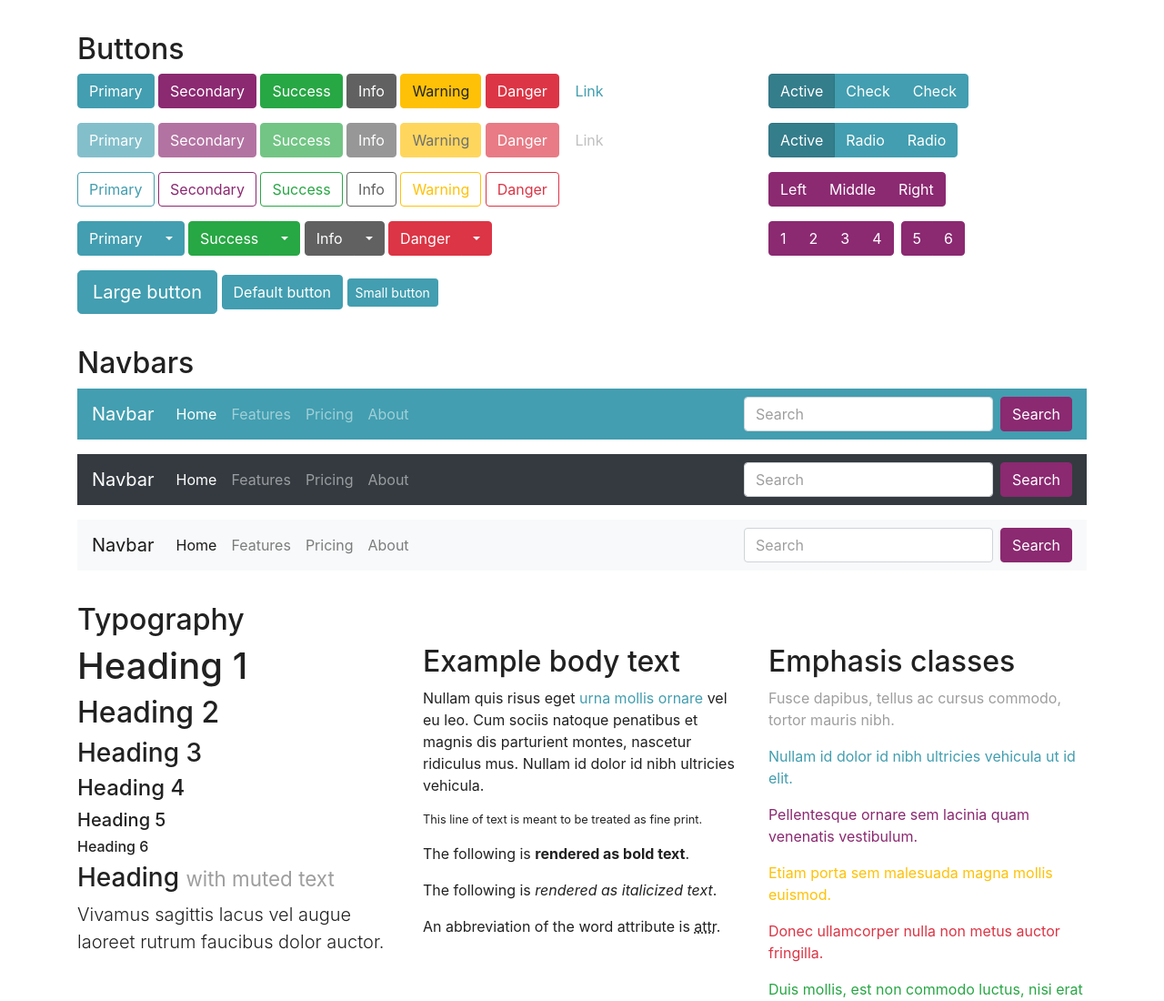
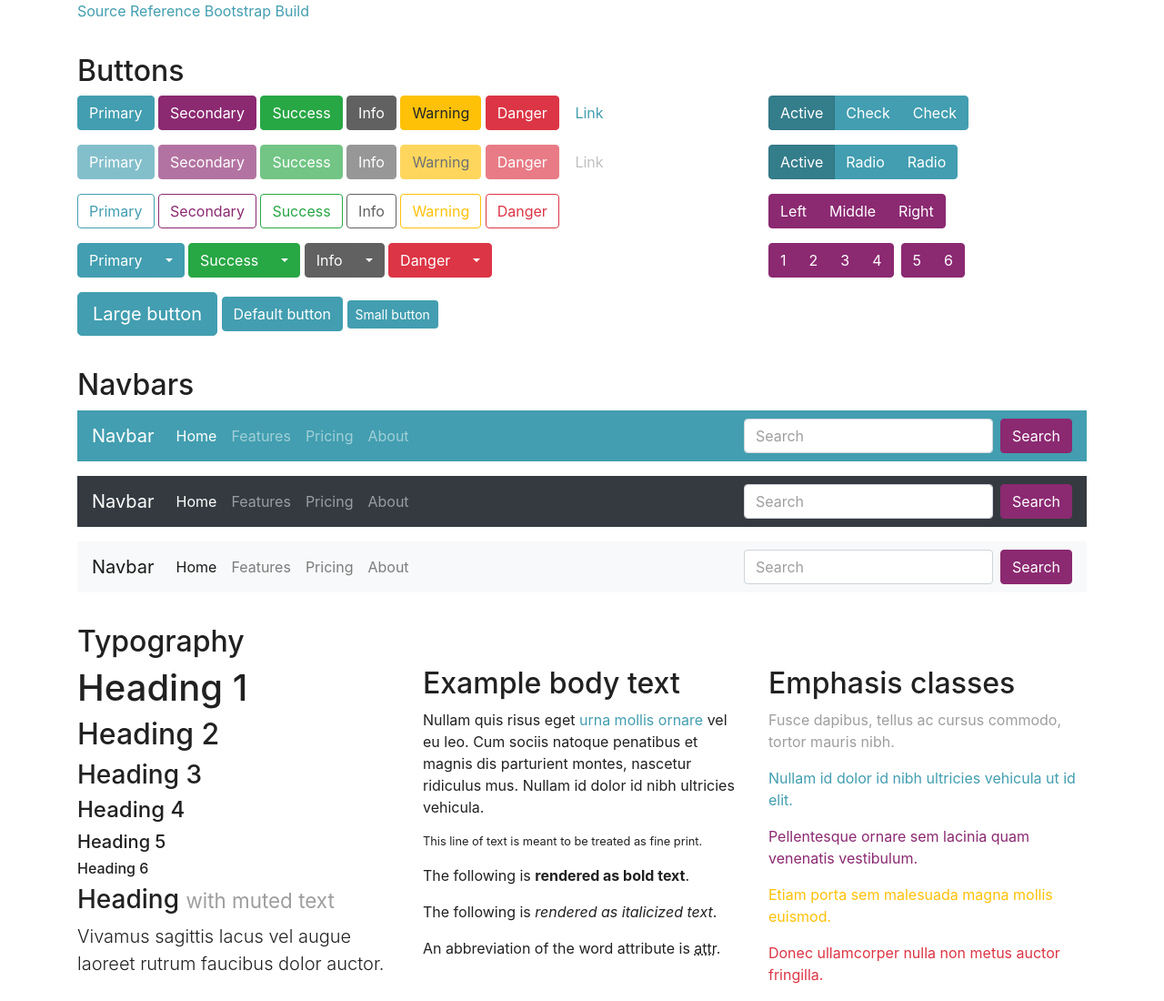
Before and after one commit to kiranbandi/curbie-styling, a website: page index.html in a window 1280 px wide. Shown: the top 1100 px of the page at 91% size. Drawn offline with nearby package versions, Linux system fonts and the light colour scheme.

Commit message:
added source refernce

```diff
--- a/index.html
+++ b/index.html
@@ -39,6 +39,7 @@
 <body>
 
     <div class="container">
+        <a class='mb-4' href="https://bootstrap.build/app">Source Reference Bootstrap Build</a>
         <!-- Buttons
         ================================================== -->
         <div class="bs-docs-section">
@@ -1409,6 +1410,7 @@
 
                         <button type="button" class="btn btn-secondary" data-toggle="tooltip" data-placement="right" title="Tooltip on right">Right</button>
                     </div>
+
                 </div>
             </div>
         </div>
@@ -1427,4 +1429,5 @@
             </div>
         </div>
     </div>
+
 </body>
```
